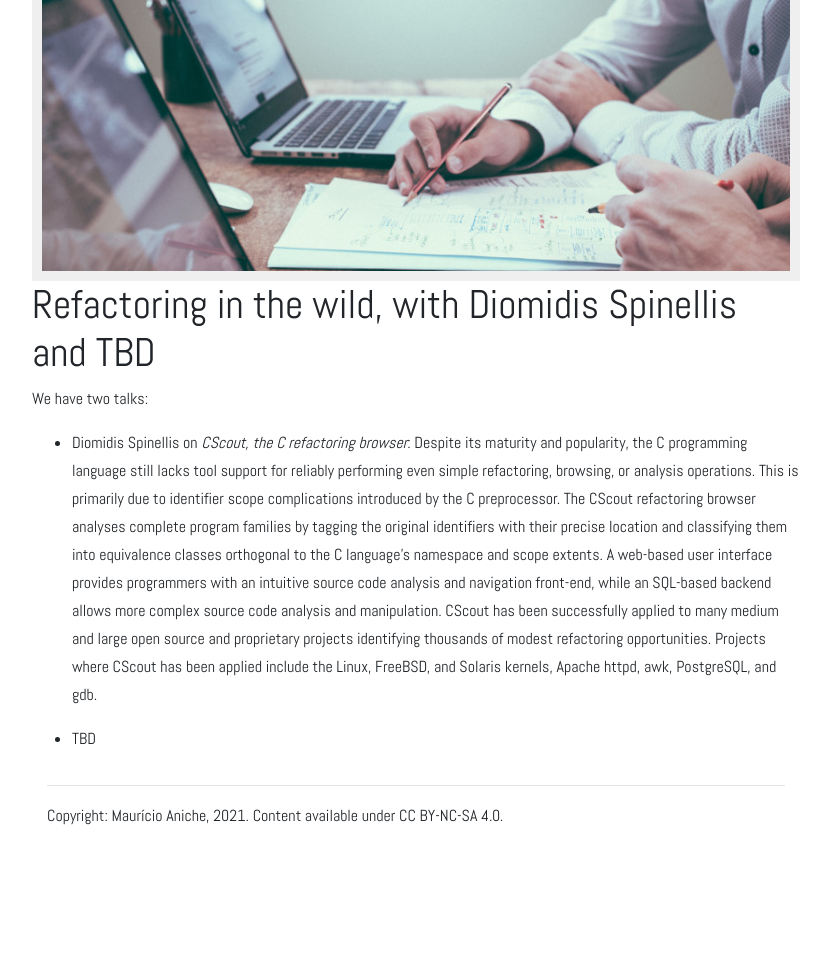
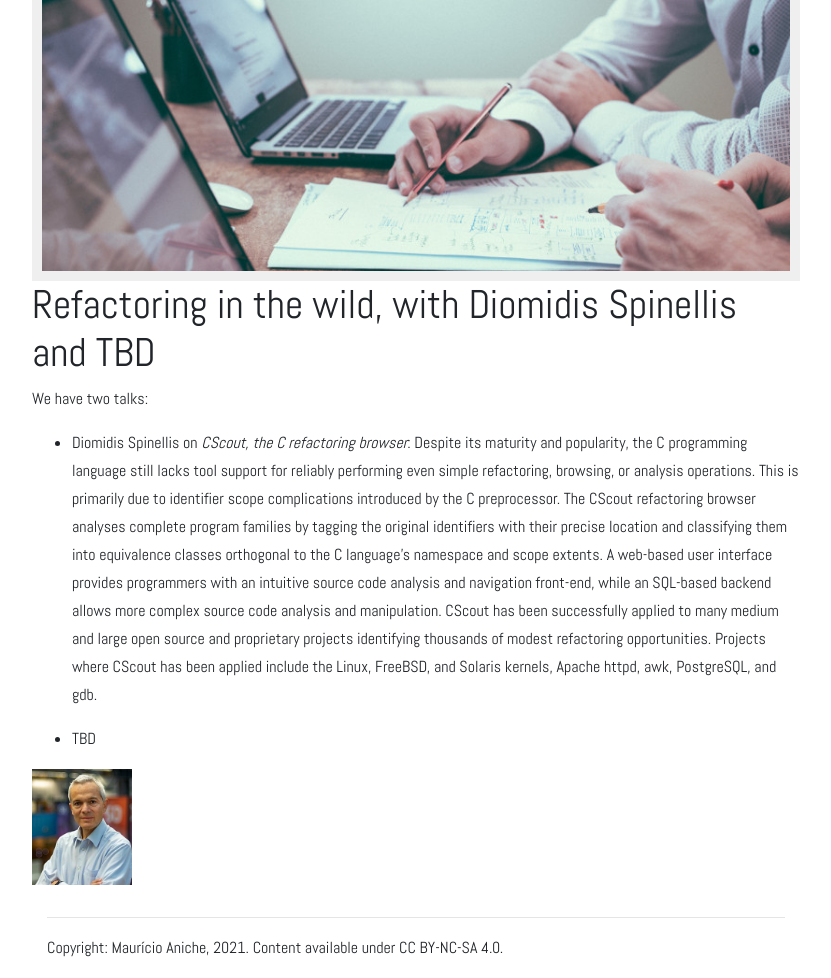
Before and after one commit to SERG-Delft/cs4300, a Jekyll site: the page built from 2021/refactoring-in-the-wild.md, in a window 1280 px wide. Shown: the whole page, without its empty margins (224-1055 px from the left). Built offline with Jekyll 4.4.1, drawn with Linux system fonts in a browser that asks for light colours; before the commit the page ends 900 px from its top, so only the background shows below that.

Commit message:
diomidis picture

```diff
--- a/2021/refactoring-in-the-wild.md
+++ b/2021/refactoring-in-the-wild.md
@@ -23,3 +23,6 @@ include the Linux, FreeBSD, and Solaris kernels, Apache httpd, awk,
 PostgreSQL, and gdb.
 
 * TBD
+
+
+<img src="{{ "/img/guests/diomidis.jpg" | relative_url }}" width="100px">
```
Also changed, not shown: img/guests/diomidis.jpg (added).
